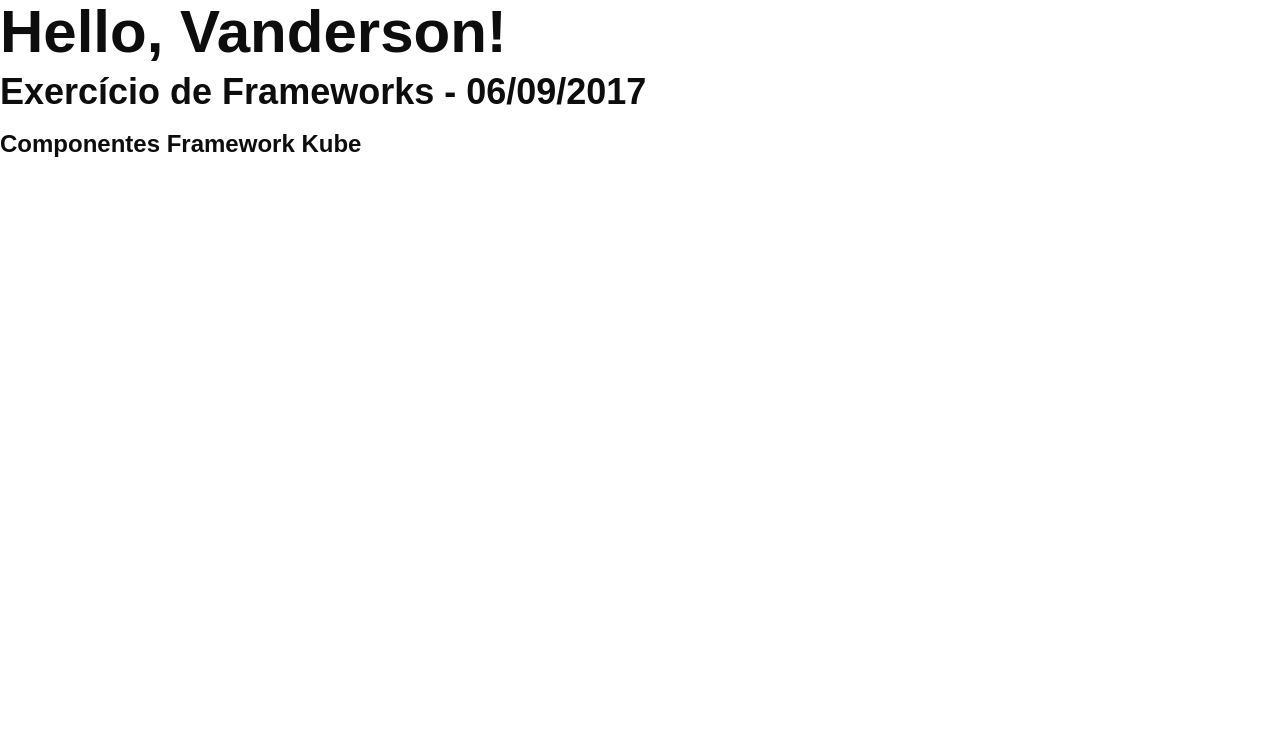
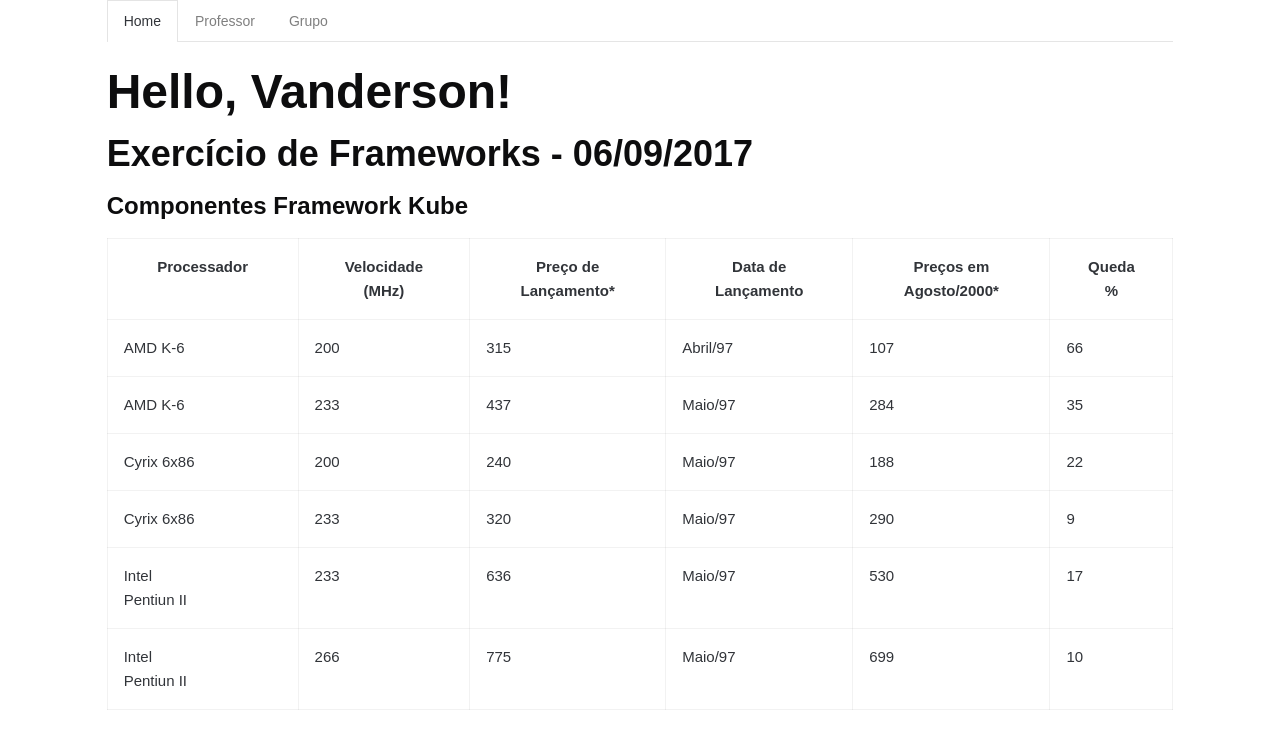
Before and after one commit to FABIO-ADS2/-frameworks-, a website: page index.html in a window 1280 px wide. Drawn offline with nearby package versions, Linux system fonts and the light colour scheme.

Commit message:
Update index.html

```diff
--- a/index.html
+++ b/index.html
@@ -11,16 +11,112 @@
 
 </head>
 <body>
-    <row>
-	<column cols="4"></column>
-	<column cols="4"><h1 class="title">Hello, Vanderson!</h1></column>
-	<column cols="4"></column>
-    </row>
+   	<div class="row">
+	<div class="col col-1"></div>
+	<div class="col col-10">
+	<nav class="tabs" data-component="tabs">
+		<ul>
+			<li class="active"><a href="#tab1">Home</a></li>
+			<li><a href="#tab2">Professor</a></li>
+			<li><a href="#tab3">Grupo</a></li>
+		</ul>
+	</nav>
+	</div>
+	<div class="col col-1"></div>
+	</div>
+	<div id="tab1">
+		<div class="row">
+		<div class="col col-1"></div>
+		<div class="col col-10">
 
-	<h2 class >Exercício de Frameworks - 06/09/2017</h2>
+
+	<h1>Hello, Vanderson!</h1>
+	<h2>Exercício de Frameworks - 06/09/2017</h2>
 	<h3>Componentes Framework Kube</h3>
 
+	<table class="bordered">
+        <tr>
+                <td align="center" class="format-cel"><strong>Processador</strong></td>
+                <td align="center" class="format-cel"><strong>Velocidade<br>(MHz)</strong></td>
+                <td align="center" class="format-cel"><strong> Preço de<br>Lançamento*</strong></td>
+                <td align="center" class="format-cel"><strong> Data de<br>Lançamento</strong></td>
+                <td align="center" class="format-cel"><strong> Preços em<br>Agosto/2000*</strong></td>
+                <td align="center" class="format-cel"><strong> Queda<br>%</strong></td>
+            </tr>
+            <tr>
+                <td>AMD K-6</td>
+                <td>200</td>
+                <td>315</td>
+                <td>Abril/97</td>
+                <td>107</td>
+                <td>66</td>
+            </tr>
+            <tr>
+                <td>AMD K-6</td>
+                <td>233</td>
+                <td>437</td>
+                <td>Maio/97</td>
+                <td>284</td>
+                <td>35</td>
+            </tr>
+            <tr>
+                <td>Cyrix 6x86</td>
+                <td>200</td>
+                <td>240</td>
+                <td>Maio/97</td>
+                <td>188</td>
+                <td>22</td>
+            </tr>
+            <tr>
+                <td>Cyrix 6x86</td>
+                <td>233</td>
+                <td>320</td>
+                <td>Maio/97</td>
+                <td>290</td>
+                <td>9</td>
+            </tr>
+            <tr>
+                <td>Intel<br>Pentiun II</td>
+                <td>233</td>
+                <td>636</td>
+                <td>Maio/97</td>
+                <td>530</td>
+                <td>17</td>
+            </tr>
+            <tr>
+                <td>Intel<br>Pentiun II</td>
+                <td>266</td>
+                <td>775</td>
+                <td>Maio/97</td>
+                <td>699</td>
+                <td>10</td>
+            </tr>
+        </table>
 
+
+		</div>
+		<div class="col col-1"></div>
+		</div>
+		<div id="tab2">
+			<div class="row">
+				<div class ="col col-1"></div>
+				<div class ="col col-2">
+				<img src="img/vanderson.jpg" width="200"></div>
+				<div class ="col col-8">
+				<h1> Professor Vanderson</h1>
+				<p> Professor Especialista na FIT-Faculdade Impacta de Tecnologia São Paulo e Região, BrasilTecnologia da informação e serviços<br>
+					Atual: Faculdade Impacta de Tecnologia - FIT<br>
+					Anterior : Wolters Kluwer - Prosoft, UNIESP - Santo André, Hospital Beneficência Portuguesa de Sto. André<br>
+					Formação acadêmica: Faculdade Impacta de Tecnologia<br>
+				</p></div>
+				<div class ="col col-1"></div>
+			</div>
+		</div>
+
+
+
+
+		</div>
 
     <!-- Kube JS + jQuery are used for some functionality, but are not required for the basic setup -->
     <script src="https://ajax.googleapis.com/ajax/libs/jquery/2.1.4/jquery.min.js"></script>
```
